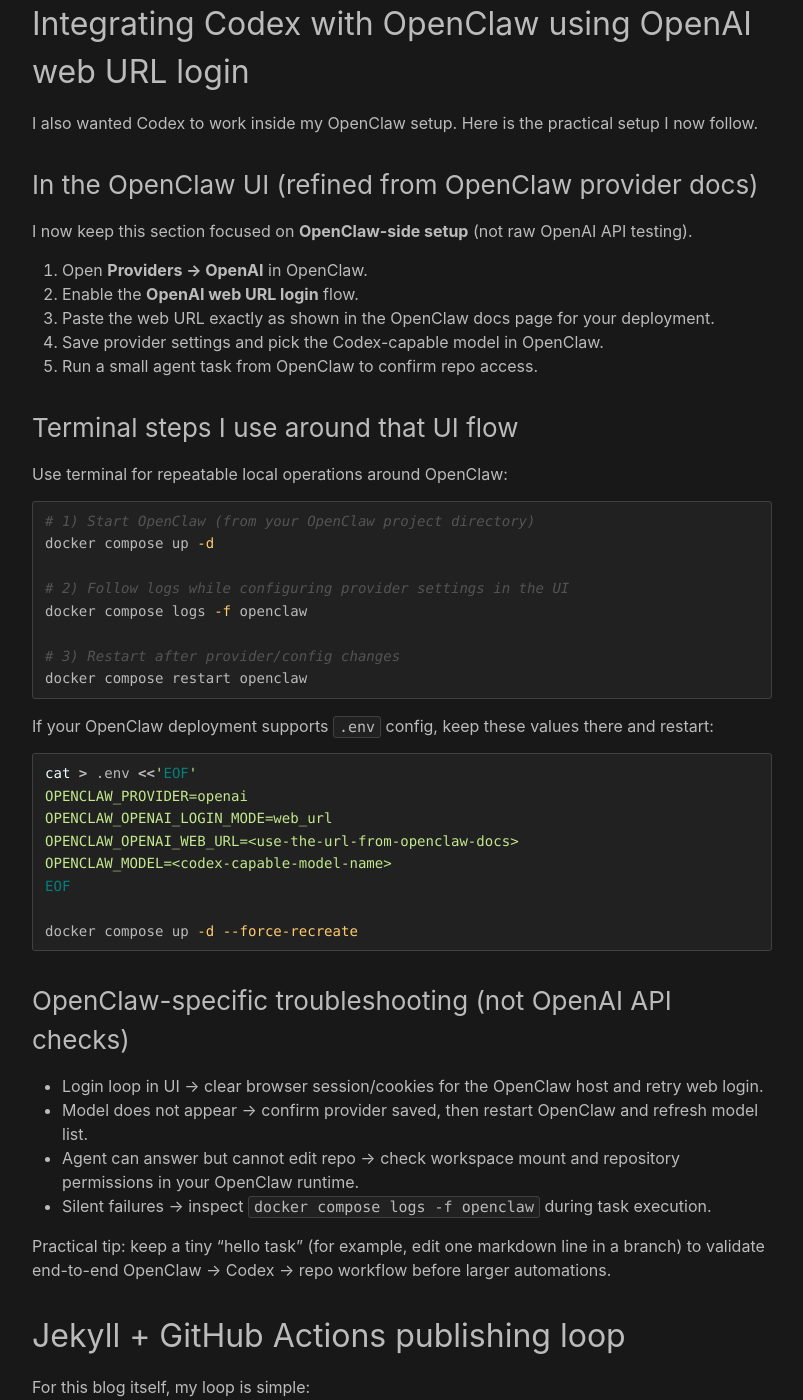
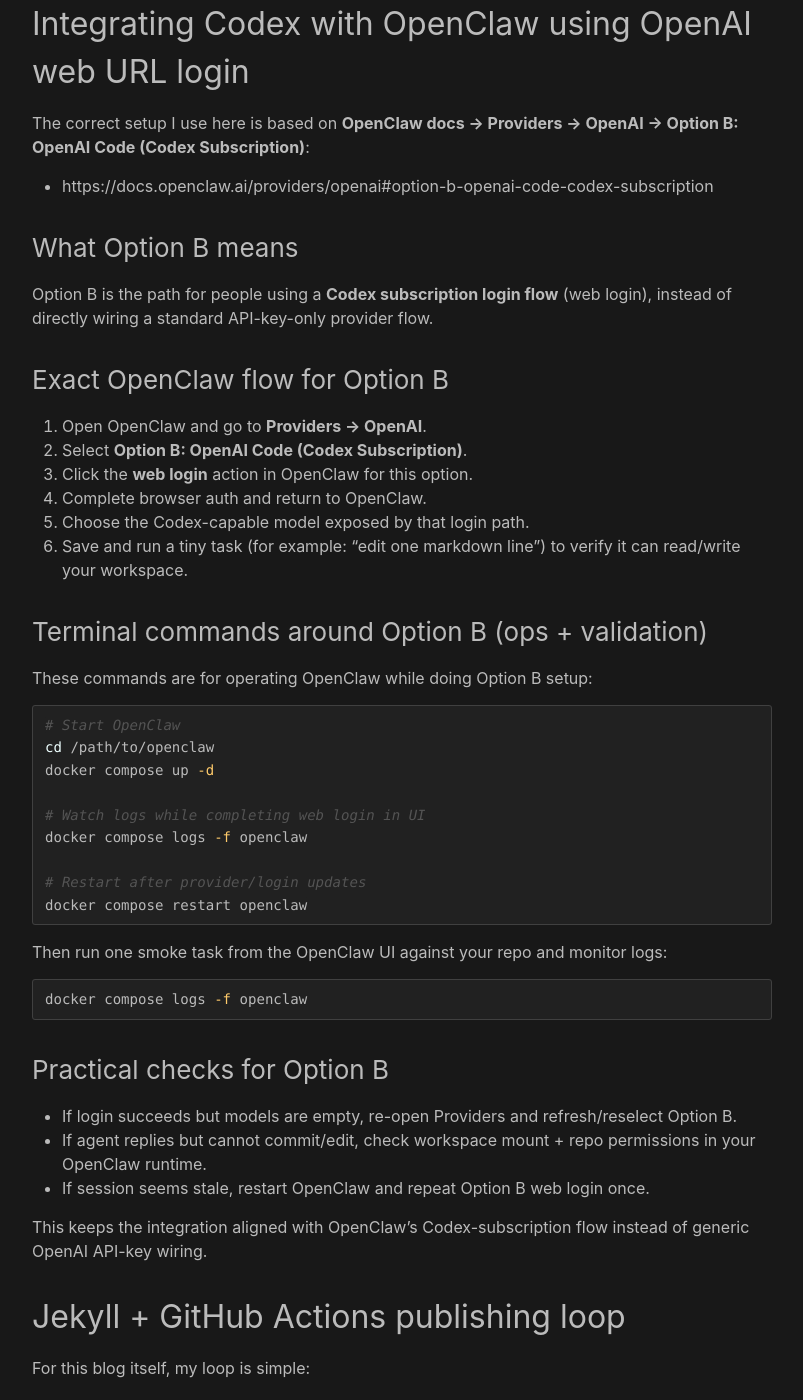
Before and after one commit to richhiey/richhiey.github.io, a Jekyll site: the page built from _posts/2026-03-03-making-the-most-of-codex-agents-part-1.md, in a window 1280 px wide and 1400 px high, scrolled down 1889 px. Shown: the whole window, without its empty margins (238-1041 px from the left). Built offline with Jekyll 4.4.1, drawn with Linux system fonts in a browser that asks for light colours.

Commit message:
Replace OpenClaw section with docs Option B Codex subscription flow

````diff
--- a/_posts/2026-03-03-making-the-most-of-codex-agents-part-1.md
+++ b/_posts/2026-03-03-making-the-most-of-codex-agents-part-1.md
@@ -71,54 +71,52 @@
 
 ## Integrating Codex with OpenClaw using OpenAI web URL login
 
-I also wanted Codex to work inside my OpenClaw setup. Here is the practical setup I now follow.
+The correct setup I use here is based on **OpenClaw docs -> Providers -> OpenAI -> Option B: OpenAI Code (Codex Subscription)**:
 
-### In the OpenClaw UI (refined from OpenClaw provider docs)
+- https://docs.openclaw.ai/providers/openai#option-b-openai-code-codex-subscription
 
-I now keep this section focused on **OpenClaw-side setup** (not raw OpenAI API testing).
+### What Option B means
 
-1. Open **Providers -> OpenAI** in OpenClaw.
-2. Enable the **OpenAI web URL login** flow.
-3. Paste the web URL exactly as shown in the OpenClaw docs page for your deployment.
-4. Save provider settings and pick the Codex-capable model in OpenClaw.
-5. Run a small agent task from OpenClaw to confirm repo access.
+Option B is the path for people using a **Codex subscription login flow** (web login), instead of directly wiring a standard API-key-only provider flow.
 
-### Terminal steps I use around that UI flow
+### Exact OpenClaw flow for Option B
 
-Use terminal for repeatable local operations around OpenClaw:
+1. Open OpenClaw and go to **Providers -> OpenAI**.
+2. Select **Option B: OpenAI Code (Codex Subscription)**.
+3. Click the **web login** action in OpenClaw for this option.
+4. Complete browser auth and return to OpenClaw.
+5. Choose the Codex-capable model exposed by that login path.
+6. Save and run a tiny task (for example: "edit one markdown line") to verify it can read/write your workspace.
+
+### Terminal commands around Option B (ops + validation)
+
+These commands are for operating OpenClaw while doing Option B setup:
 
 ```bash
-# 1) Start OpenClaw (from your OpenClaw project directory)
+# Start OpenClaw
+cd /path/to/openclaw
 docker compose up -d
 
-# 2) Follow logs while configuring provider settings in the UI
+# Watch logs while completing web login in UI
 docker compose logs -f openclaw
 
-# 3) Restart after provider/config changes
+# Restart after provider/login updates
 docker compose restart openclaw
 ```
 
-If your OpenClaw deployment supports `.env` config, keep these values there and restart:
+Then run one smoke task from the OpenClaw UI against your repo and monitor logs:
 
 ```bash
-cat > .env <<'EOF'
-OPENCLAW_PROVIDER=openai
-OPENCLAW_OPENAI_LOGIN_MODE=web_url
-OPENCLAW_OPENAI_WEB_URL=<use-the-url-from-openclaw-docs>
-OPENCLAW_MODEL=<codex-capable-model-name>
-EOF
-
-docker compose up -d --force-recreate
+docker compose logs -f openclaw
 ```
 
-### OpenClaw-specific troubleshooting (not OpenAI API checks)
+### Practical checks for Option B
 
-- Login loop in UI -> clear browser session/cookies for the OpenClaw host and retry web login.
-- Model does not appear -> confirm provider saved, then restart OpenClaw and refresh model list.
-- Agent can answer but cannot edit repo -> check workspace mount and repository permissions in your OpenClaw runtime.
-- Silent failures -> inspect `docker compose logs -f openclaw` during task execution.
+- If login succeeds but models are empty, re-open Providers and refresh/reselect Option B.
+- If agent replies but cannot commit/edit, check workspace mount + repo permissions in your OpenClaw runtime.
+- If session seems stale, restart OpenClaw and repeat Option B web login once.
 
-Practical tip: keep a tiny "hello task" (for example, edit one markdown line in a branch) to validate end-to-end OpenClaw -> Codex -> repo workflow before larger automations.
+This keeps the integration aligned with OpenClaw's Codex-subscription flow instead of generic OpenAI API-key wiring.
 
 ## Jekyll + GitHub Actions publishing loop
 
````
